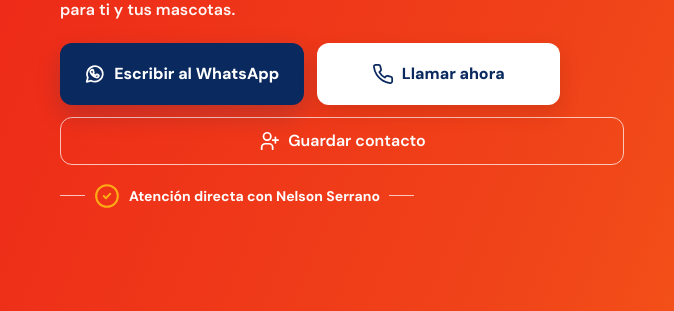
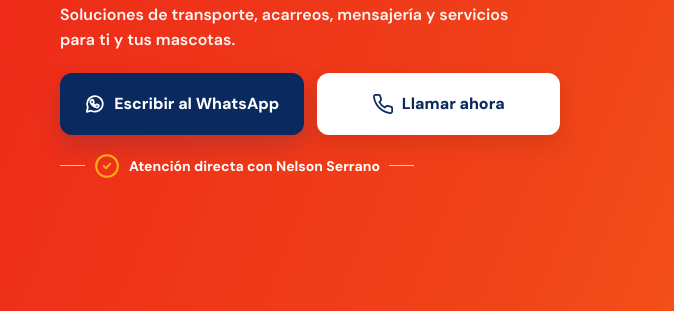
Before and after one commit to Webloom24/cali-xpress, a plain HTML site: page index.html in a window 1280 px wide. Shown: the part 427-738 px from the top of the page, 0-674 px from the left. Drawn offline with nearby package versions, Linux system fonts and the light colour scheme; a web font is replaced by a local one.

Commit message:
Remove save contact feature

```diff
--- a/index.html
+++ b/index.html
@@ -40,11 +40,6 @@
         <path
           d="M22 16.9v3a2 2 0 0 1-2.2 2 19.8 19.8 0 0 1-8.6-3.1 19.4 19.4 0 0 1-6-6A19.8 19.8 0 0 1 2.1 4.2 2 2 0 0 1 4.1 2h3a2 2 0 0 1 2 1.7c.1 1 .4 2 .7 2.9a2 2 0 0 1-.5 2.1L8 9.9a16 16 0 0 0 6 6l1.2-1.3a2 2 0 0 1 2.1-.5c.9.3 1.9.6 2.9.7a2 2 0 0 1 1.8 2.1Z"
         />
-      </symbol>
-      <symbol id="icon-contact-add" viewBox="0 0 24 24">
-        <path d="M16 21v-2a4 4 0 0 0-4-4H8a4 4 0 0 0-4 4v2" />
-        <circle cx="10" cy="7" r="4" />
-        <path d="M19 8v6m3-3h-6" />
       </symbol>
       <symbol id="icon-check" viewBox="0 0 24 24">
         <path d="m9 12 2 2 4-4" />
@@ -132,16 +127,6 @@
                 >Llamar ahora</a
               >
             </div>
-            <a
-              class="btn-contacto"
-              href="calixpress.vcf"
-              download="Cali-Xpress.vcf"
-            >
-              <svg class="icon" aria-hidden="true">
-                <use href="#icon-contact-add" />
-              </svg>
-              Guardar contacto
-            </a>
             <p class="trust-note">
               <svg class="icon" aria-hidden="true">
                 <use href="#icon-check" /></svg
--- a/style.css
+++ b/style.css
@@ -193,30 +193,6 @@ svg {
 .hero-actions .button {
   min-width: 0;
   flex: 1 1 0;
-}
-.btn-contacto {
-  display: flex;
-  align-items: center;
-  justify-content: center;
-  gap: 8px;
-  width: 100%;
-  min-height: 44px;
-  margin-top: 12px;
-  padding: 12px 16px;
-  border: 1.5px solid rgba(255, 255, 255, 0.7);
-  border-radius: 12px;
-  color: #fff;
-  background: transparent;
-  font: inherit;
-  font-weight: 600;
-  text-decoration: none;
-  transition: background-color 0.18s ease;
-}
-.btn-contacto:hover,
-.btn-contacto:focus-visible {
-  background: rgba(255, 255, 255, 0.15);
-  outline: 2px solid #fff;
-  outline-offset: 2px;
 }
 .button {
   display: inline-flex;
@@ -910,10 +886,6 @@ svg {
   .hero-actions {
     max-width: 31.25rem;
   }
-  .btn-contacto {
-    width: auto;
-    align-self: flex-start;
-  }
   .hero-actions .button {
     min-height: 3.875rem;
     font-size: 1rem;
```
Also changed, not shown: 1 other file.
